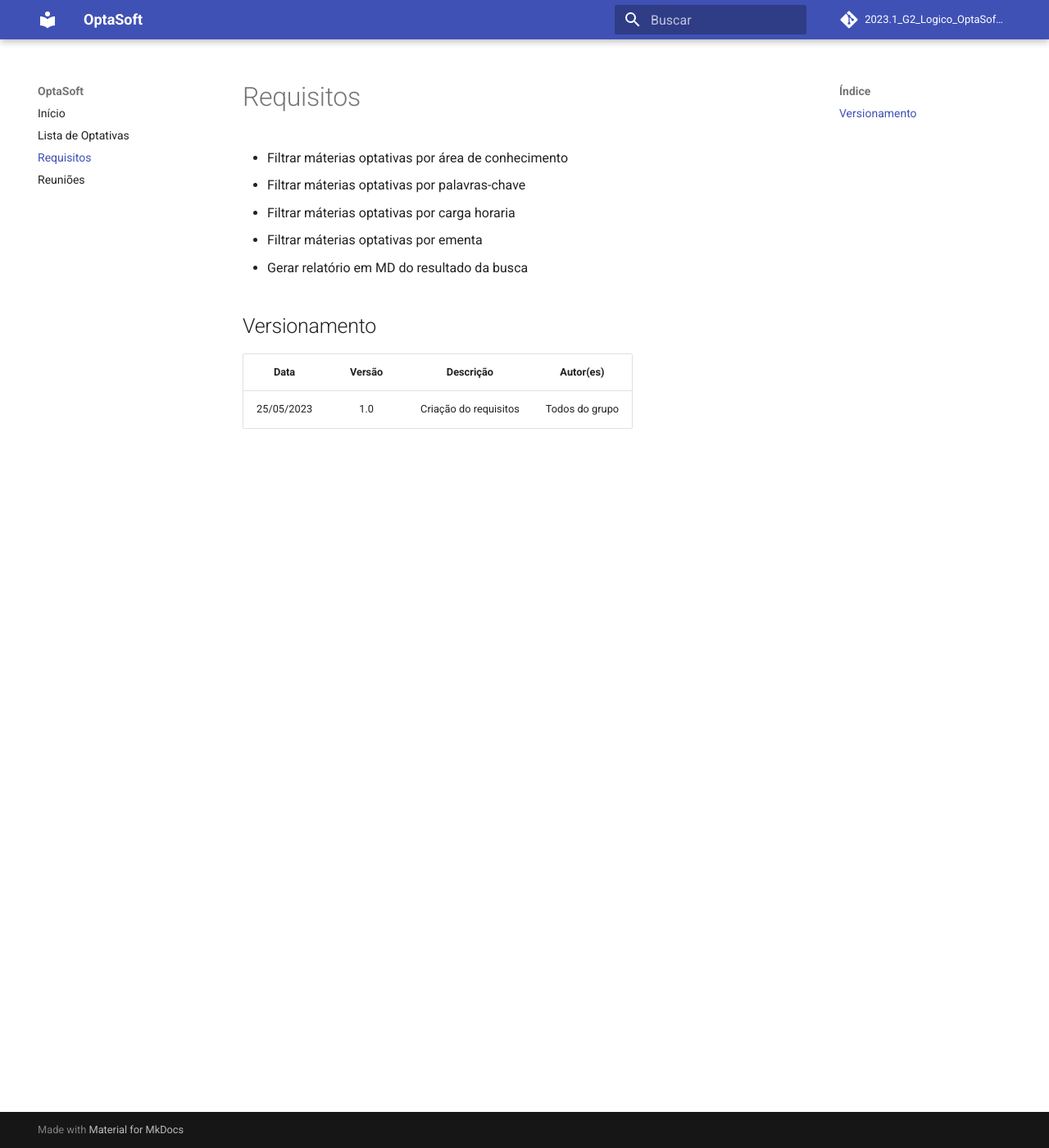
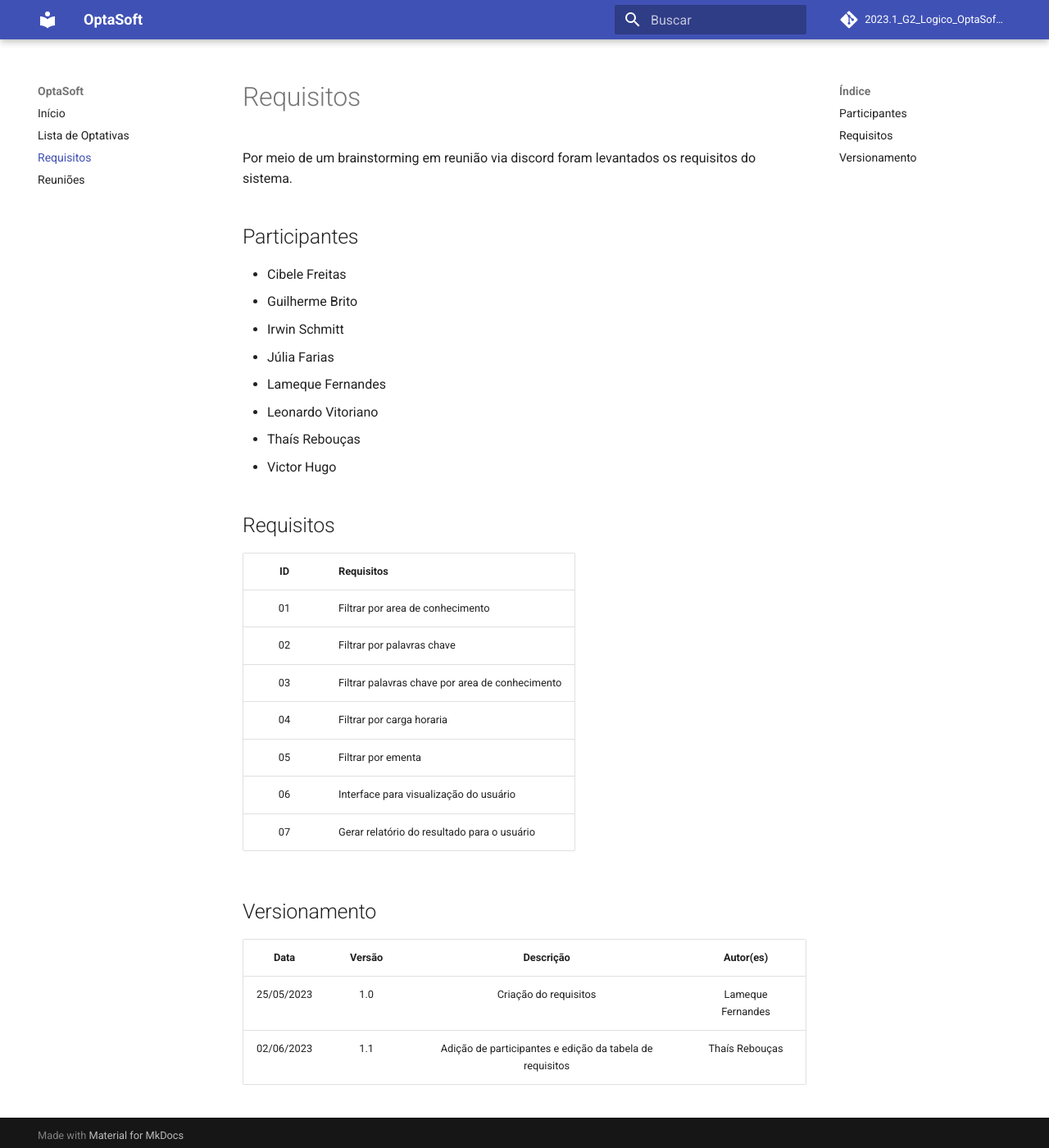
Before and after one commit to UnBParadigmas2023-1-Turma02/2023.1_G2_Logico_OptaSoftware, an MkDocs documentation site: the page built from pages/docs/requisitos.md, in a window 1280 px wide and 1400 px high. Shown: the whole window at 82% size. Built offline with MkDocs 1.6.1 and Material for MkDocs 9.7.7, drawn with Linux system fonts in a browser that asks for light colours; comment, search, counter and statistics services are not loaded.

Commit message:
Adição de participantes e descrição de metodologia de requisitos

```diff
--- a/pages/docs/requisitos.md
+++ b/pages/docs/requisitos.md
@@ -1,12 +1,32 @@
-- Filtrar máterias optativas por área de conhecimento
-- Filtrar máterias optativas por palavras-chave
-- Filtrar máterias optativas por carga horaria
-- Filtrar máterias optativas por ementa
-- Gerar relatório em MD do resultado da busca
+Por meio de um brainstorming em reunião via discord foram levantados os requisitos do sistema.
+
+## Participantes
+
+- Cibele Freitas
+- Guilherme Brito
+- Irwin Schmitt
+- Júlia Farias
+- Lameque Fernandes
+- Leonardo Vitoriano
+- Thaís Rebouças
+- Victor Hugo
+
+##  Requisitos
+
+| ID | Requisitos |
+| :-: | ---------- |
+| 01 | Filtrar por area de conhecimento |
+| 02 | Filtrar por palavras chave |
+| 03 | Filtrar palavras chave por area de conhecimento |
+| 04 | Filtrar por carga horaria |
+| 05 | Filtrar por ementa |
+| 06 | Interface para visualização do usuário |
+| 07 | Gerar relatório do resultado para o usuário |
 
 
 ## Versionamento
 
-| Data       | Versão | Descrição             | Autor(es)      |
-| :--------: | :----: | :--------------------:| :------------: |
-| 25/05/2023 |  1.0   | Criação do requisitos | Todos do grupo |
+| Data       | Versão | Descrição                                                | Autor(es)         |
+| :--------: | :----: | :-------------------------------------------------------:| :---------------: |
+| 25/05/2023 |  1.0   | Criação do requisitos                                    | Lameque Fernandes |
+| 02/06/2023 |  1.1   | Adição de participantes e edição da tabela de requisitos | Thaís Rebouças    |
```
